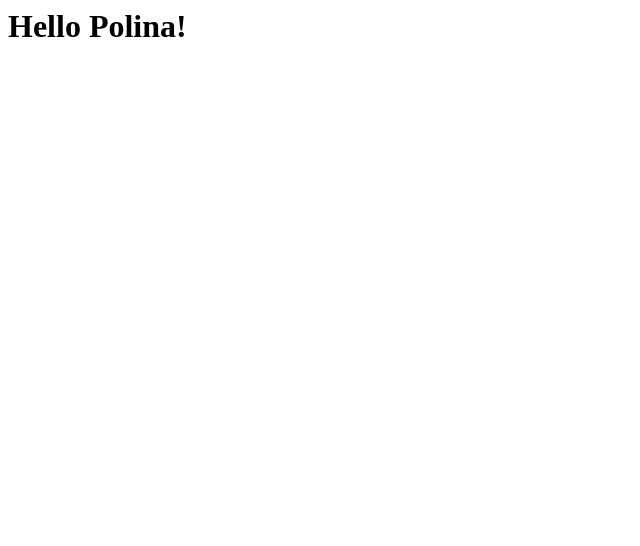
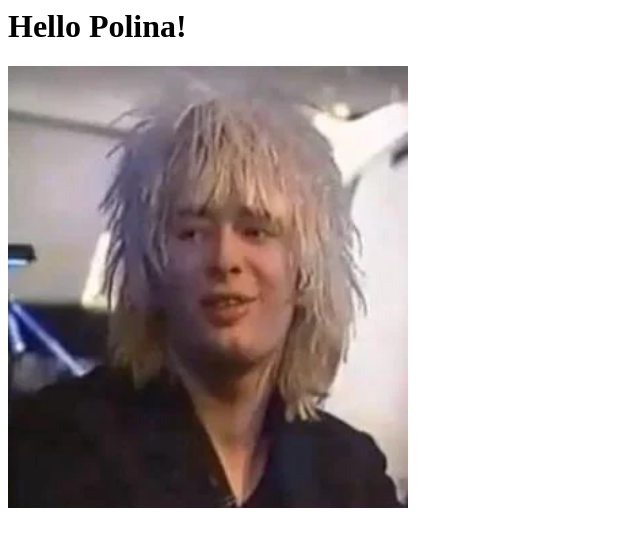
Before and after one commit to rocky-rhodes/Vanilla-Isabella, a plain HTML site: page index.html in a window 1280 px wide. Shown: the whole page, without its empty margins (0-640 px from the left). Drawn offline with Linux system fonts and the light colour scheme.

Commit message:
Add image to index.html

```diff
--- a/index.html
+++ b/index.html
@@ -1 +1,2 @@
 <h1>Hello Polina!</h1>
+<img src="HelloPolina.webp" alt="My image" width="400">
```
